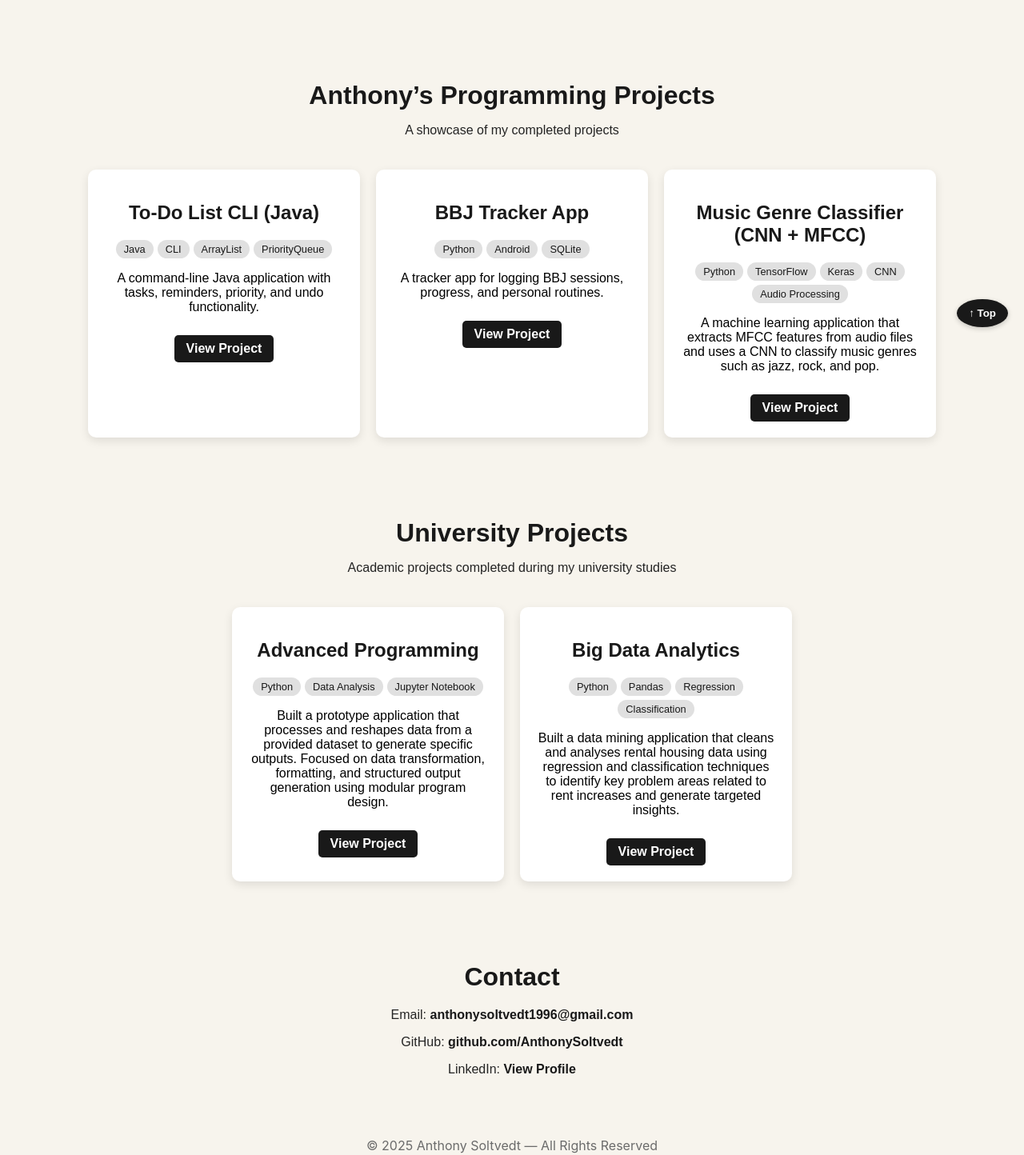
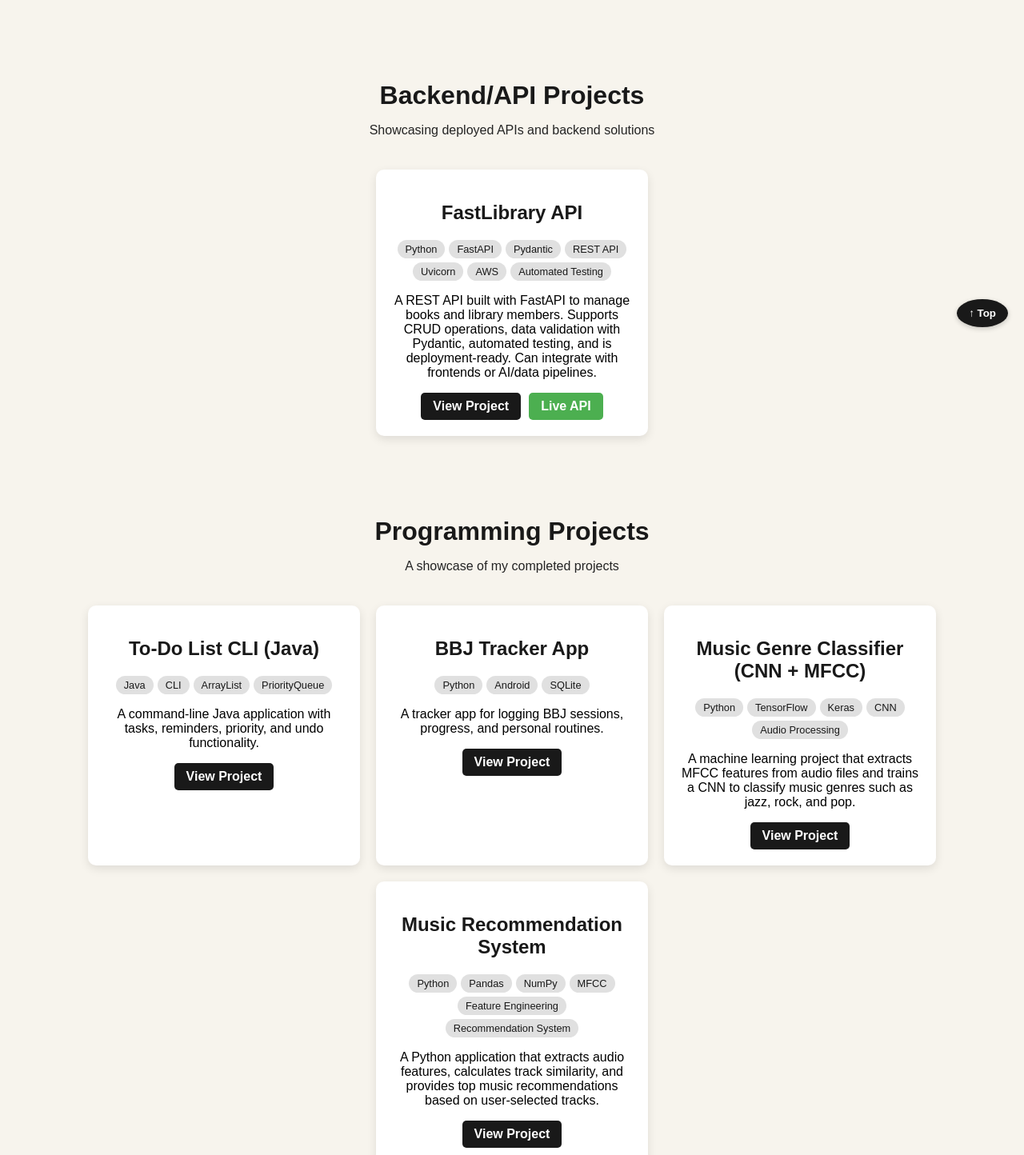
Before and after one commit to AnthonySoltvedt/my-app-, a React (Create React App) app: page / in a window 1280 px wide. Shown: the part 371-1815 px from the top of the page at 80% size. Built offline with nearby package versions, Linux system fonts and the light colour scheme.

Commit message:
Clean portfolio: remove IDE files, update App.js and lockfile

```diff
--- a/src/App.js
+++ b/src/App.js
@@ -17,6 +17,16 @@ const colors = {
     footerText: "#6B6B6B",
 };
 
+const backendProjects = [
+    {
+        title: "FastLibrary API",
+        description: "A REST API built with FastAPI to manage books and library members. Supports CRUD operations, data validation with Pydantic, automated testing, and is deployment-ready. Can integrate with frontends or AI/data pipelines.",
+        link: "https://github.com/AnthonySoltvedt/FastLibrary",
+        liveLink: "https://znf7ebb0kk.execute-api.eu-north-1.amazonaws.com/prod",
+        tech: ["Python", "FastAPI", "Pydantic", "REST API", "Uvicorn", "AWS", "Automated Testing"]
+    },
+];
+
 const projects = [
     {
         title: "To-Do List CLI (Java)",
@@ -32,9 +42,15 @@ const projects = [
     },
     {
         title: "Music Genre Classifier (CNN + MFCC)",
-        description: "A machine learning application that extracts MFCC features from audio files and uses a CNN to classify music genres such as jazz, rock, and pop.",
+        description: "A machine learning project that extracts MFCC features from audio files and trains a CNN to classify music genres such as jazz, rock, and pop.",
         link: "https://github.com/AnthonySoltvedt/music-genre-classifier",
         tech: ["Python", "TensorFlow", "Keras", "CNN", "Audio Processing"]
+    },
+    {
+        title: "Music Recommendation System",
+        description: "A Python application that extracts audio features, calculates track similarity, and provides top music recommendations based on user-selected tracks.",
+        link: "https://github.com/AnthonySoltvedt/music-recommendation-system",
+        tech: ["Python", "Pandas", "NumPy", "MFCC", "Feature Engineering", "Recommendation System"]
     },
 ];
 
@@ -54,37 +70,8 @@ const uniProjects = [
 ];
 
 function App() {
-    return (
-        <>
-            {/* HEADER */}
-            <header style={{ padding: "20px", background: colors.headerBg, color: colors.textLight, textAlign: "center" }}>
-                <h1>Anthony Soltvedt - Portfolio</h1>
-            </header>
-
-            {/* NAVBAR */}
-            <nav style={{ display: "flex", justifyContent: "center", gap: "30px", padding: "15px", background: colors.navbarBg }}>
-                <a href="#about-me" style={{ color: colors.textLight, textDecoration: "none", fontWeight: "bold" }}>About Me</a>
-                <a href="#projects" style={{ color: colors.textLight, textDecoration: "none", fontWeight: "bold" }}>Projects</a>
-                <a href="#contacts" style={{ color: colors.textLight, textDecoration: "none", fontWeight: "bold" }}>Contact</a>
-            </nav>
-
-            {/* ABOUT ME */}
-            <div id="about-me" style={{ fontFamily: "Arial, sans-serif", padding: "40px", background: colors.mainBg, textAlign: "center" }}>
-                <h1 style={{ color: colors.accent, marginBottom: "10px" }}>About Me</h1>
-                <p style={{ color: colors.text, maxWidth: "700px", margin: "0 auto" }}>
-                    I am currently pursuing a <strong>Master’s degree in Computer Science and AI</strong> at the University of York. I also hold a degree in <strong>Music Production from BIMM London</strong>.
-                    I am passionate about combining technology and creativity to build innovative solutions and projects. My focus is on developing software that solves real-world problems, exploring AI applications, and continuing to grow as a developer.
-                </p>
-            </div>
-
-            {/* PROJECTS */}
-            <div id="projects" style={{ fontFamily: "Arial, sans-serif", padding: "40px", background: colors.mainBg }}>
-                <h1 style={{ textAlign: "center", marginBottom: "10px", color: colors.accent }}>Anthony’s Programming Projects</h1>
-                <p style={{ textAlign: "center", marginBottom: "40px", color: colors.text }}>A showcase of my completed projects</p>
-
-                <div style={{ display: "flex", flexWrap: "wrap", justifyContent: "center", gap: "20px" }}>
-                    {projects.map((project, index) => (
-                        <div key={index} style={{
+    const renderProjectCard = (project) => (
+        <div style={{
             background: colors.cardBg,
             width: "300px",
             padding: "20px",
@@ -97,55 +84,6 @@ function App() {
              onMouseEnter={(e) => { e.currentTarget.style.transform = "scale(1.05)"; e.currentTarget.style.background = colors.cardHoverBg; }}
              onMouseLeave={(e) => { e.currentTarget.style.transform = "scale(1)"; e.currentTarget.style.background = colors.cardBg; }}
         >
-                            <h2 style={{ color: colors.accent }}>{project.title}</h2>
-
-                            {/* TECH STACK PILL DISPLAY */}
-                            <div style={{ display: "flex", justifyContent: "center", flexWrap: "wrap", gap: "5px", marginBottom: "10px" }}>
-                                {project.tech.map((tech, i) => (
-                                    <span key={i} style={{
-                                        backgroundColor: colors.techPillBg,
-                                        color: colors.techPillText,
-                                        padding: "4px 10px",
-                                        borderRadius: "15px",
-                                        fontSize: "0.8rem",
-                                    }}>{tech}</span>
-                                ))}
-                            </div>
-
-                            <p>{project.description}</p>
-
-                            <a href={project.link} target="_blank" rel="noopener noreferrer" style={{
-                                display: "inline-block",
-                                marginTop: "10px",
-                                padding: "8px 15px",
-                                borderRadius: "5px",
-                                backgroundColor: colors.buttonBg,
-                                color: colors.buttonText,
-                                textDecoration: "none",
-                                fontWeight: "bold",
-                            }}>
-                                View Project
-                            </a>
-                        </div>
-                    ))}
-                </div>
-            </div>
-
-            {/* UNIVERSITY PROJECTS */}
-            <div id="uni-projects" style={{ fontFamily: "Arial, sans-serif", padding: "40px", background: colors.mainBg }}>
-                <h1 style={{ textAlign: "center", marginBottom: "10px", color: colors.accent }}>University Projects</h1>
-                <p style={{ textAlign: "center", marginBottom: "40px", color: colors.text }}>Academic projects completed during my university studies</p>
-
-                <div style={{ display: "flex", flexWrap: "wrap", justifyContent: "center", gap: "20px" }}>
-                    {uniProjects.map((project, index) => (
-                        <div key={index} style={{
-                            background: colors.cardBg,
-                            width: "300px",
-                            padding: "20px",
-                            borderRadius: "10px",
-                            boxShadow: "0 4px 12px rgba(0,0,0,0.1)",
-                            textAlign: "center",
-                        }}>
             <h2 style={{ color: colors.accent }}>{project.title}</h2>
 
             <div style={{ display: "flex", justifyContent: "center", flexWrap: "wrap", gap: "5px", marginBottom: "10px" }}>
@@ -162,9 +100,10 @@ function App() {
 
             <p>{project.description}</p>
 
+            {/* Buttons */}
+            <div style={{ display: "flex", justifyContent: "center", gap: "10px", marginTop: "10px" }}>
                 <a href={project.link} target="_blank" rel="noopener noreferrer" style={{
                     display: "inline-block",
-                                marginTop: "10px",
                     padding: "8px 15px",
                     borderRadius: "5px",
                     backgroundColor: colors.buttonBg,
@@ -174,8 +113,79 @@ function App() {
                 }}>
                     View Project
                 </a>
+
+                {project.liveLink && (
+                    <a
+                        href={project.liveLink}
+                        target="_blank"
+                        rel="noopener noreferrer"
+                        style={{
+                            display: "inline-block",
+                            padding: "8px 15px",
+                            borderRadius: "5px",
+                            backgroundColor: "#4CAF50",
+                            color: "#FFFFFF",
+                            textDecoration: "none",
+                            fontWeight: "bold",
+                        }}
+                        title="Deployed on AWS" // <-- tooltip
+                    >
+                        Live API
+                    </a>
+                )}
             </div>
-                    ))}
+        </div>
+    );
+
+    return (
+        <>
+            {/* HEADER */}
+            <header style={{ padding: "20px", background: colors.headerBg, color: colors.textLight, textAlign: "center" }}>
+                <h1>Anthony Soltvedt - Portfolio</h1>
+            </header>
+
+            {/* NAVBAR */}
+            <nav style={{ display: "flex", justifyContent: "center", gap: "30px", padding: "15px", background: colors.navbarBg }}>
+                <a href="#about-me" style={{ color: colors.textLight, textDecoration: "none", fontWeight: "bold" }}>About Me</a>
+                <a href="#backend-projects" style={{ color: colors.textLight, textDecoration: "none", fontWeight: "bold" }}>Backend/API</a>
+                <a href="#projects" style={{ color: colors.textLight, textDecoration: "none", fontWeight: "bold" }}>Projects</a>
+                <a href="#uni-projects" style={{ color: colors.textLight, textDecoration: "none", fontWeight: "bold" }}>University</a>
+                <a href="#contacts" style={{ color: colors.textLight, textDecoration: "none", fontWeight: "bold" }}>Contact</a>
+            </nav>
+
+            {/* ABOUT ME */}
+            <div id="about-me" style={{ fontFamily: "Arial, sans-serif", padding: "40px", background: colors.mainBg, textAlign: "center" }}>
+                <h1 style={{ color: colors.accent, marginBottom: "10px" }}>About Me</h1>
+                <p style={{ color: colors.text, maxWidth: "700px", margin: "0 auto" }}>
+                    I am currently pursuing a <strong>Master’s degree in Computer Science and AI</strong> at the University of York. I also hold a degree in <strong>Music Production from BIMM London</strong>.
+                    I am passionate about combining technology and creativity to build innovative solutions and projects. My focus is on developing software that solves real-world problems, exploring AI applications, and continuing to grow as a developer.
+                </p>
+            </div>
+
+            {/* BACKEND/API PROJECTS */}
+            <div id="backend-projects" style={{ fontFamily: "Arial, sans-serif", padding: "40px", background: colors.mainBg }}>
+                <h1 style={{ textAlign: "center", marginBottom: "10px", color: colors.accent }}>Backend/API Projects</h1>
+                <p style={{ textAlign: "center", marginBottom: "40px", color: colors.text }}>Showcasing deployed APIs and backend solutions</p>
+                <div style={{ display: "flex", flexWrap: "wrap", justifyContent: "center", gap: "20px" }}>
+                    {backendProjects.map(renderProjectCard)}
+                </div>
+            </div>
+
+            {/* FRONTEND/OTHER PROJECTS */}
+            <div id="projects" style={{ fontFamily: "Arial, sans-serif", padding: "40px", background: colors.mainBg }}>
+                <h1 style={{ textAlign: "center", marginBottom: "10px", color: colors.accent }}>Programming Projects</h1>
+                <p style={{ textAlign: "center", marginBottom: "40px", color: colors.text }}>A showcase of my completed projects</p>
+                <div style={{ display: "flex", flexWrap: "wrap", justifyContent: "center", gap: "20px" }}>
+                    {projects.map(renderProjectCard)}
+                </div>
+            </div>
+
+            {/* UNIVERSITY PROJECTS */}
+            <div id="uni-projects" style={{ fontFamily: "Arial, sans-serif", padding: "40px", background: colors.mainBg }}>
+                <h1 style={{ textAlign: "center", marginBottom: "10px", color: colors.accent }}>University Projects</h1>
+                <p style={{ textAlign: "center", marginBottom: "40px", color: colors.text }}>Academic projects completed during my university studies</p>
+                <div style={{ display: "flex", flexWrap: "wrap", justifyContent: "center", gap: "20px" }}>
+                    {uniProjects.map(renderProjectCard)}
                 </div>
             </div>
 
@@ -189,7 +199,7 @@ function App() {
                     GitHub: <a href="https://github.com/AnthonySoltvedt" target="_blank" rel="noopener noreferrer" style={{ color: colors.accent, textDecoration: "none", fontWeight: "bold" }}>github.com/AnthonySoltvedt</a>
                 </p>
                 <p style={{ color: colors.text }}>
-                    LinkedIn: <a href="https://www.linkedin.com" target="_blank" rel="noopener noreferrer" style={{ color: colors.accent, textDecoration: "none", fontWeight: "bold" }}>View Profile</a>
+                    LinkedIn: <a href="https://www.linkedin.com/in/anthony-soltvedt-2007062b8/" target="_blank" rel="noopener noreferrer" style={{ color: colors.accent, textDecoration: "none", fontWeight: "bold" }}>View Profile</a>
                 </p>
             </div>
 
```
Also changed, not shown: 2 other files (tests, documents, lock files or other folders). Lines whose indentation alone changed are shown as unchanged.
